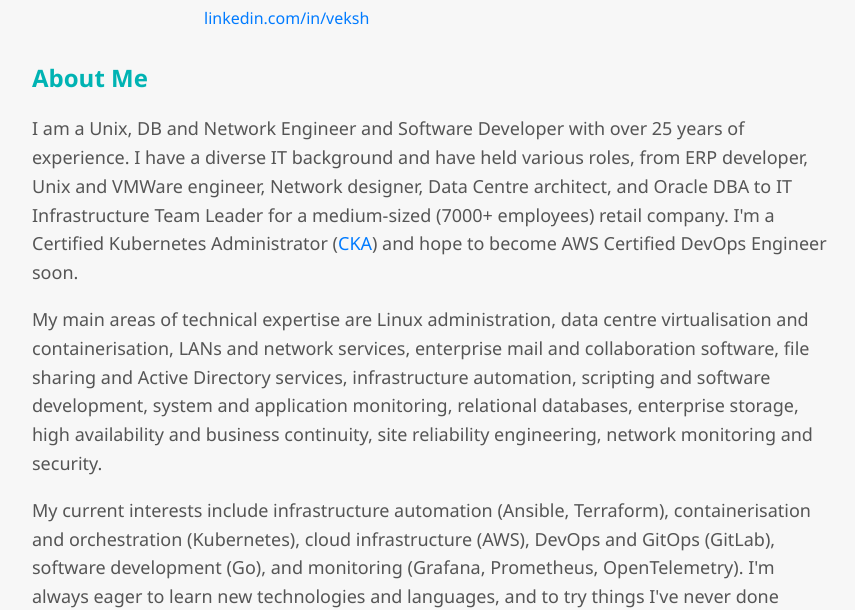
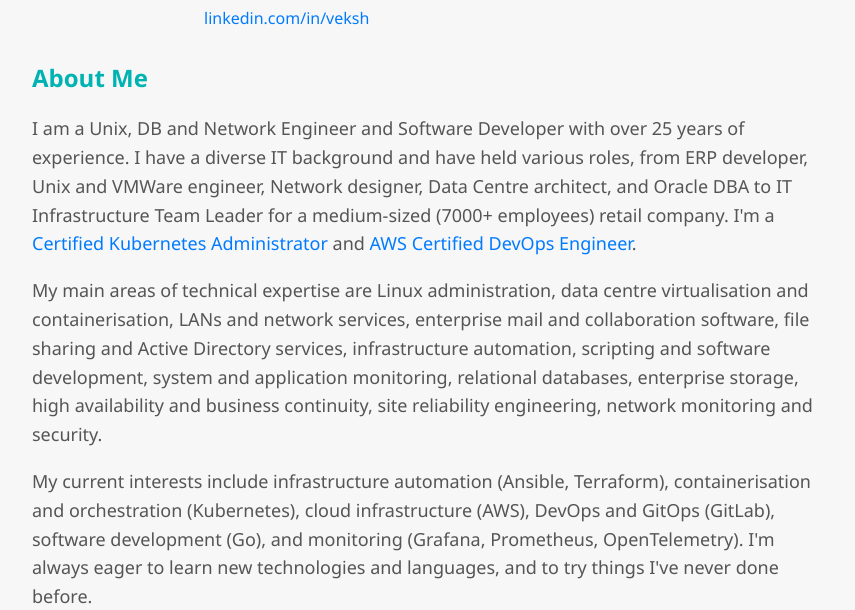
Before and after one commit to veksh/cloudresume, a plain HTML site: page data/index.html in a window 1280 px wide. Shown: the part 196-806 px from the top of the page, without its empty margins (208-1063 px from the left). Drawn offline with Linux system fonts and the light colour scheme.

Commit message:
add a notice on AWS certification onto web page

```diff
--- a/data/index.html
+++ b/data/index.html
@@ -84,7 +84,7 @@
     <section>
         <h2>About Me</h2>
         <p>
-        I am a Unix, DB and Network Engineer and Software Developer with over 25 years of experience. I have a diverse IT background and have held various roles, from ERP developer, Unix and VMWare engineer, Network designer, Data Centre architect, and Oracle DBA to IT Infrastructure Team Leader for a medium-sized (7000+ employees) retail company. I'm a Certified Kubernetes Administrator (<a href="https://www.credly.com/badges/35cd73fb-d95d-4f98-b7ce-caa6664475dc/public_url">CKA</a>) and hope to become AWS Certified DevOps Engineer soon.
+        I am a Unix, DB and Network Engineer and Software Developer with over 25 years of experience. I have a diverse IT background and have held various roles, from ERP developer, Unix and VMWare engineer, Network designer, Data Centre architect, and Oracle DBA to IT Infrastructure Team Leader for a medium-sized (7000+ employees) retail company. I'm a <a href="https://www.credly.com/badges/35cd73fb-d95d-4f98-b7ce-caa6664475dc/public_url">Certified Kubernetes Administrator</a> and <a href="https://www.credly.com/badges/5b2e59d4-7b92-4512-a27f-3766fd520ad6">AWS Certified DevOps Engineer</a>.
         </p>
         <p>
             My main areas of technical expertise are Linux administration, data centre virtualisation and containerisation, LANs and network services, enterprise mail and collaboration software, file sharing and Active Directory services, infrastructure automation, scripting and software development, system and application monitoring, relational databases, enterprise storage, high availability and business continuity, site reliability engineering, network monitoring and security.
```
